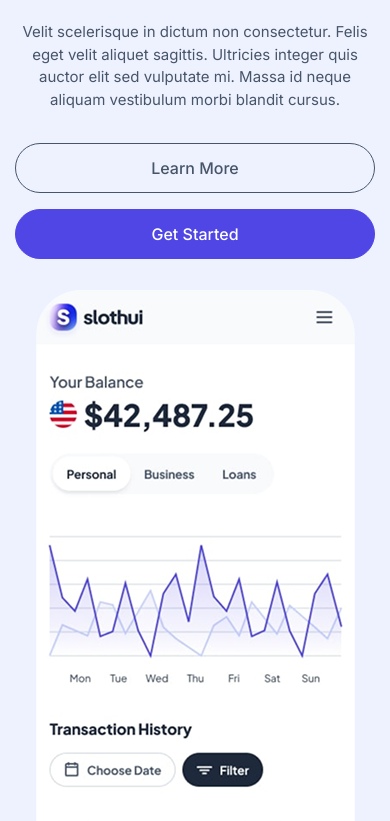
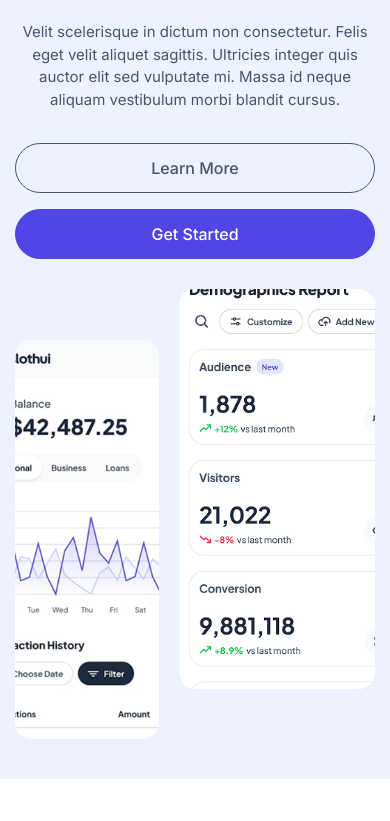
Before and after one commit to Turjo884/slothui, a plain HTML site: page index.html in a window 390 px wide. Shown: the part 11179-12000 px from the top of the page. Drawn offline with Linux system fonts and the light colour scheme.

Commit message:
done some basic modify for app dowload section for mobile version

```diff
--- a/style.css
+++ b/style.css
@@ -1577,16 +1577,21 @@ h5 {
     }
 
     .dashboard-container {
-        flex-direction: column;
+        display: flex;
+        flex-direction: row;
     }
 
     .dashboard-container img {
-        width: 100%;
+        /* width: 100%; */
+        width: 40%;
+        height: 400px;
+        object-fit: cover;
     }
 
     .dashboard-container img:first-child {
         margin-bottom: 0px;
         margin-left: 0px;
+        margin-top: 50px
     }
 
     .dashboard-container img:last-child {
```
